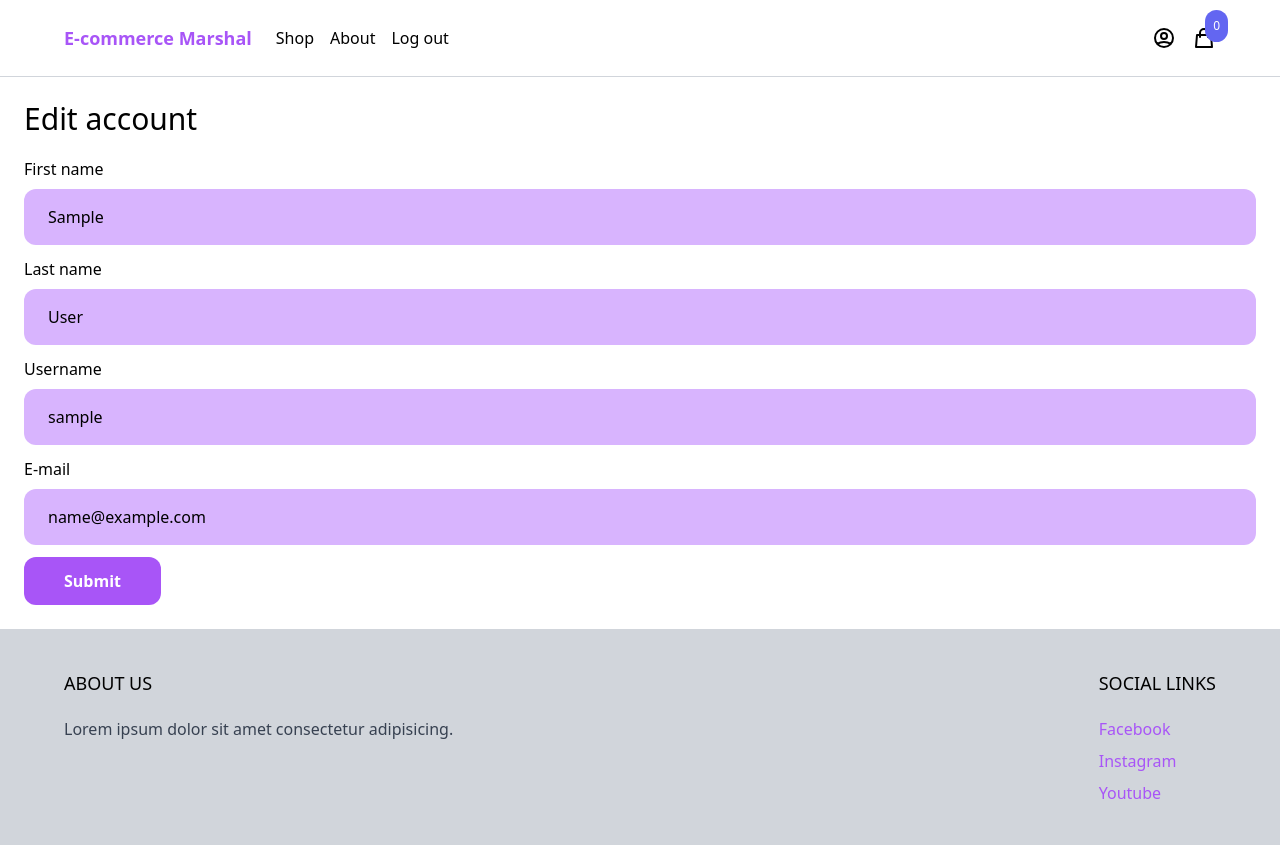
After one commit to marshalmori/marshal-ecommerce, a Django app: page /myaccount/edit/ in a window 1280 px wide. The commit adds this page. Run offline with Django 4.2, Linux system fonts and the light colour scheme; the visitor is signed in with stand-in values (Sample User, id 1); some libraries are stand-ins or nearby versions.

Commit message:
Edit account page

```diff
--- /dev/null
+++ b/core/templates/core/pages/edit_myaccount.html
@@ -0,0 +1,36 @@
+{% extends 'global/base.html' %}
+
+{% block title %}My account |{% endblock title %}
+
+{% block content %}
+<div class="max-w-6lg mx-auto p-6">
+    <h1 class="mb-5 text-3xl">Edit account</h1>
+
+    <form method="post" action="." class="space-y-3">
+        {% csrf_token %}
+        <div>
+            <label>First name</label>
+            <input name="first_name" value="{{ request.user.first_name }}" type="text" class="w-full mt-2 py-4 px-6 bg-purple-300 rounded-xl">
+        </div>
+        <div>
+            <label>Last name</label>
+            <input name="last_name" value="{{ request.user.last_name }}" type="text" class="w-full mt-2 py-4 px-6 bg-purple-300 rounded-xl">
+        </div>
+        <div>
+            <label>Username</label>
+            <input name="username" value="{{ request.user.username }}" type="text" class="w-full mt-2 py-4 px-6 bg-purple-300 rounded-xl">
+        </div>
+        <div>
+            <label>E-mail</label>
+            <input name="email" value="{{ request.user.email }}" type="email" class="w-full mt-2 py-4 px-6 bg-purple-300 rounded-xl">
+        </div>
+
+        <div class="mb-6 mt-15">
+            <button class="pl-10 pr-10 pt-3 pb-3 bg-purple-500 rounded-xl hover:bg-purple-700 text-white font-semibold" href="{% url 'edit_myaccount' %}">Submit</button>
+        </div>
+
+    </form>
+
+</div>
+
+{% endblock content %}
--- a/core/urls.py
+++ b/core/urls.py
@@ -12,5 +12,6 @@ urlpatterns = [
         template_name='core/pages/login.html'),
         name='login'),
     path('myaccount/', views.myaccount, name='myaccount'),
+    path('myaccount/edit/', views.edit_myaccount, name='edit_myaccount'),
     path('logout/', LogoutView.as_view(), name='logout'),
 ]
--- a/core/views.py
+++ b/core/views.py
@@ -50,6 +50,11 @@ def signup(request):
 def myaccount(request):
     return render(request, 'core/pages/myaccount.html')
 
+
+@login_required
+def edit_myaccount(request):
+    return render(request, 'core/pages/edit_myaccount.html')
+
 # def login_(request):
 #     return render(request, 'core/pages/login.html')
 
```
Also changed, not shown: core/templates/core/pages/myaccount.html (+9 -6 lines).
